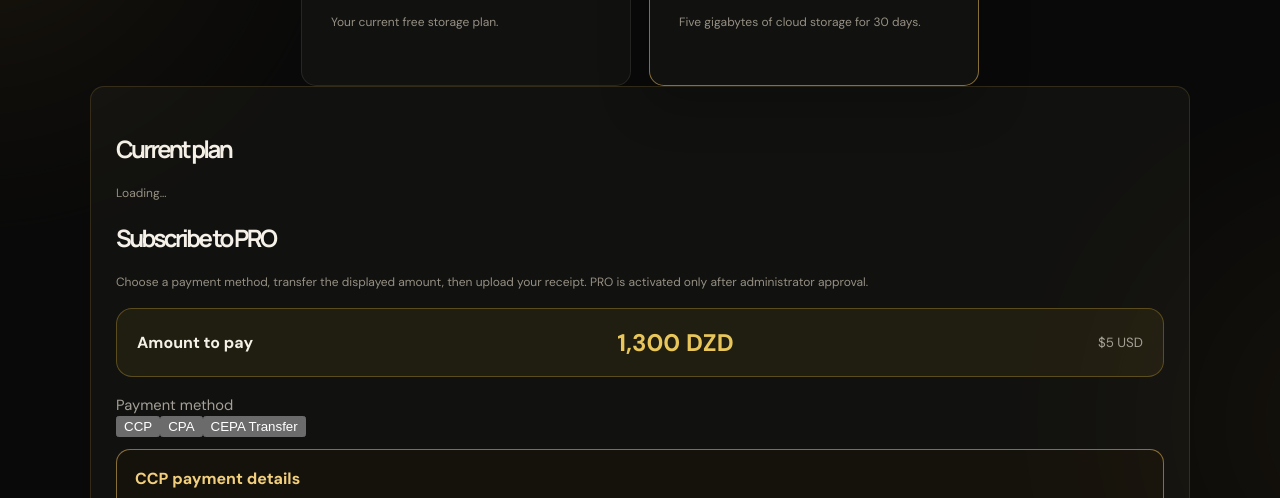
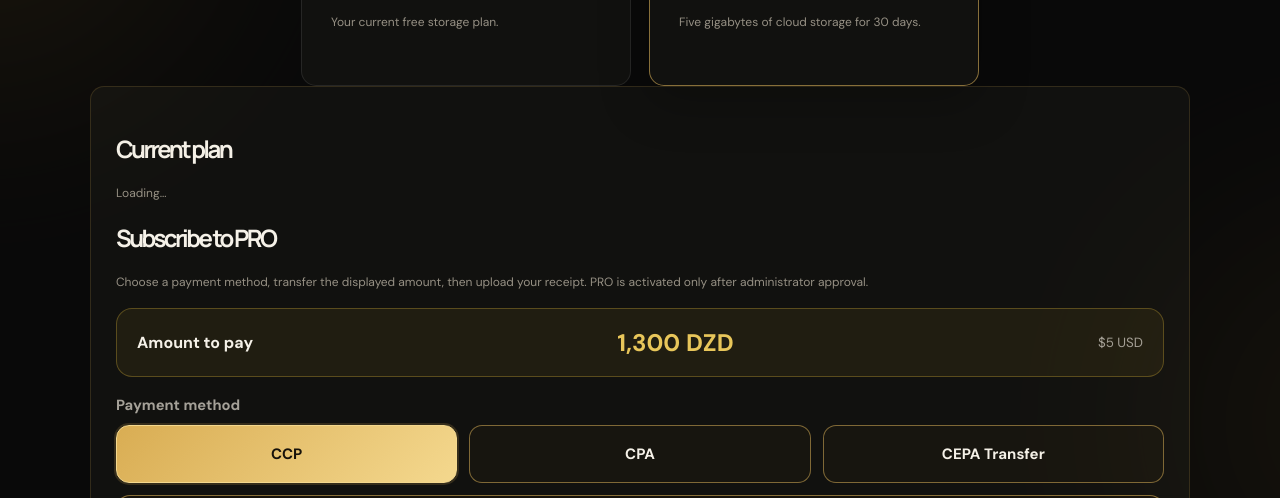
Before and after one commit to colony-ha/colony-file, a plain HTML site: page public/subscription.html in a window 1280 px wide. Shown: the part 438-936 px from the top of the page. Drawn offline with Linux system fonts and the light colour scheme.

Commit message:
Style payment method buttons with clear selected state

```diff
--- a/public/styles.css
+++ b/public/styles.css
@@ -104,3 +104,12 @@
 #payment-instructions{display:block!important;visibility:visible!important;min-height:100px;padding:18px!important;background:#15120c!important;color:#fff!important;border:1px solid rgba(214,173,87,.6)!important}
 #payment-instructions strong{display:block!important;color:#f2cf7c!important;font-size:16px;margin-bottom:12px}
 #payment-instructions p{display:block!important;color:#fff!important;font-size:15px;line-height:2;white-space:pre-line;overflow-wrap:anywhere}
+
+.payment-method-area{margin:16px 0 8px}
+.payment-method-area>label{display:block;margin-bottom:10px;font-weight:700}
+.payment-method-tabs{display:grid;grid-template-columns:repeat(3,minmax(0,1fr));gap:12px}
+.payment-method-tab{min-height:58px;padding:12px 10px;border:1px solid rgba(214,173,87,.55);border-radius:13px;background:#17150f;color:#f5f1e8;font:inherit;font-weight:800;font-size:15px;cursor:pointer;transition:background .15s,border-color .15s,transform .15s}
+.payment-method-tab:hover{border-color:#e3bd69}
+.payment-method-tab.active{background:linear-gradient(135deg,#d9ad53,#f4d88e);color:#17120a;border-color:#f4d88e;box-shadow:0 0 0 2px rgba(214,173,87,.18)}
+.payment-method-tab:focus-visible{outline:2px solid #f4d88e;outline-offset:3px}
+@media(max-width:520px){.payment-method-tabs{gap:7px}.payment-method-tab{font-size:13px;padding:10px 5px;min-height:54px}}
```
